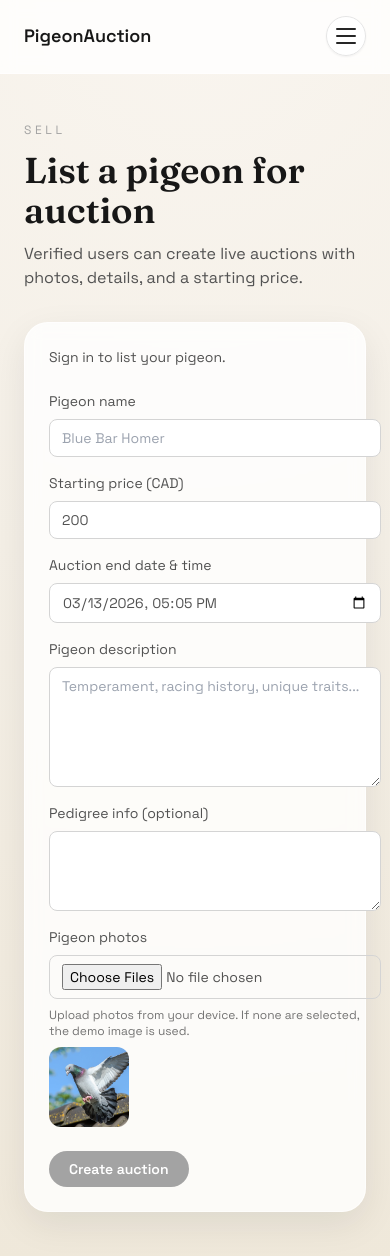
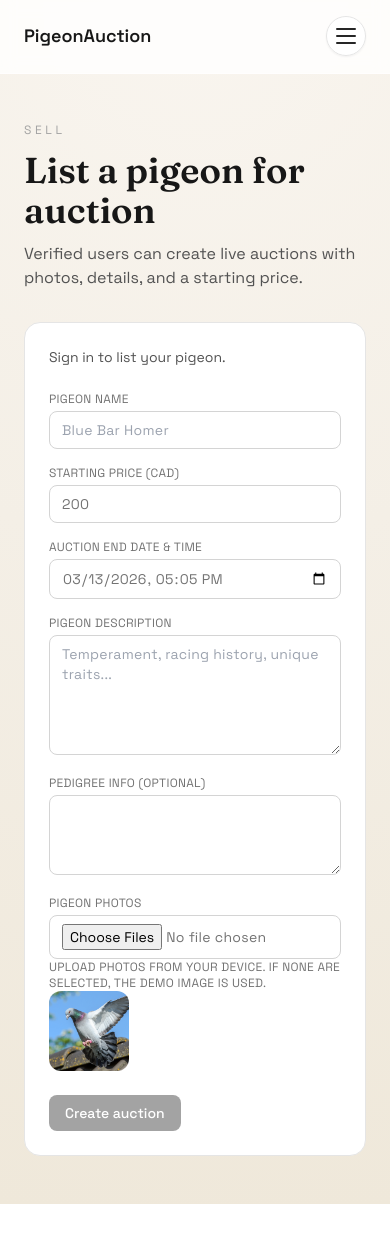
Before and after one commit to mabgcm/pigeonauction, a Next.js app: page /auctions/new in a window 390 px wide. Shown: the top 1256 px of the page. After the commit the page ends 1204 px from the top, so only its background shows below. Built offline with nearby package versions, Linux system fonts and the light colour scheme; no server answers.

Commit message:
mobile screen optimization2

```diff
--- a/src/components/AuctionCreateForm.tsx
+++ b/src/components/AuctionCreateForm.tsx
@@ -147,7 +147,7 @@ export default function AuctionCreateForm() {
   }
 
   return (
-    <div className="grid gap-6 rounded-3xl border border-white/60 bg-white/80 p-6 shadow-[0_12px_36px_rgba(15,23,42,0.08)] backdrop-blur">
+    <div className="grid gap-6 rounded-2xl border border-neutral-200 bg-white p-6">
       {!user ? (
         <p className="text-sm text-neutral-600">Sign in to list your pigeon.</p>
       ) : loadingProfile ? (
@@ -163,59 +163,59 @@ export default function AuctionCreateForm() {
       )}
 
       <div className="grid gap-4 md:grid-cols-2">
-        <label className="flex flex-col gap-2 text-sm text-neutral-600">
+        <label className="text-xs uppercase tracking-wide text-neutral-500">
           Pigeon name
           <input
             value={pigeonName}
             onChange={(e) => setPigeonName(e.target.value)}
-            className="rounded-lg border border-neutral-300 px-3 py-2 text-sm"
+            className="mt-1 w-full rounded-lg border border-neutral-300 px-3 py-2 text-sm focus:border-neutral-500 focus:outline-none"
             placeholder="Blue Bar Homer"
           />
         </label>
-        <label className="flex flex-col gap-2 text-sm text-neutral-600">
+        <label className="text-xs uppercase tracking-wide text-neutral-500">
           Starting price (CAD)
           <input
             value={startingPrice}
             onChange={(e) => setStartingPrice(e.target.value)}
-            className="rounded-lg border border-neutral-300 px-3 py-2 text-sm"
+            className="mt-1 w-full rounded-lg border border-neutral-300 px-3 py-2 text-sm focus:border-neutral-500 focus:outline-none"
             type="number"
             min={10}
           />
         </label>
-        <label className="flex flex-col gap-2 text-sm text-neutral-600">
+        <label className="text-xs uppercase tracking-wide text-neutral-500">
           Auction end date & time
           <input
             value={endDateTime}
             onChange={(e) => setEndDateTime(e.target.value)}
-            className="rounded-lg border border-neutral-300 px-3 py-2 text-sm"
+            className="mt-1 w-full rounded-lg border border-neutral-300 px-3 py-2 text-sm focus:border-neutral-500 focus:outline-none"
             type="datetime-local"
           />
         </label>
-        <label className="flex flex-col gap-2 text-sm text-neutral-600 md:col-span-2">
+        <label className="text-xs uppercase tracking-wide text-neutral-500 md:col-span-2">
           Pigeon description
           <textarea
             value={description}
             onChange={(e) => setDescription(e.target.value)}
-            className="min-h-[120px] rounded-lg border border-neutral-300 px-3 py-2 text-sm"
+            className="mt-1 min-h-[120px] w-full rounded-lg border border-neutral-300 px-3 py-2 text-sm focus:border-neutral-500 focus:outline-none"
             placeholder="Temperament, racing history, unique traits..."
           />
         </label>
-        <label className="flex flex-col gap-2 text-sm text-neutral-600 md:col-span-2">
+        <label className="text-xs uppercase tracking-wide text-neutral-500 md:col-span-2">
           Pedigree info (optional)
           <textarea
             value={pedigree}
             onChange={(e) => setPedigree(e.target.value)}
-            className="min-h-[80px] rounded-lg border border-neutral-300 px-3 py-2 text-sm"
+            className="mt-1 min-h-[80px] w-full rounded-lg border border-neutral-300 px-3 py-2 text-sm focus:border-neutral-500 focus:outline-none"
           />
         </label>
-        <label className="flex flex-col gap-2 text-sm text-neutral-600 md:col-span-2">
+        <label className="text-xs uppercase tracking-wide text-neutral-500 md:col-span-2">
           Pigeon photos
           <input
             type="file"
             accept="image/*"
             multiple
             onChange={(event) => setPhotoFiles(Array.from(event.target.files ?? []))}
-            className="rounded-lg border border-neutral-300 px-3 py-2 text-sm"
+            className="mt-1 w-full rounded-lg border border-neutral-300 px-3 py-2 text-sm"
           />
           <span className="text-xs text-neutral-500">
             Upload photos from your device. If none are selected, the demo image is used.
@@ -238,7 +238,7 @@ export default function AuctionCreateForm() {
       <button
         onClick={handleSubmit}
         disabled={!user || !isVerified || submitting || isBanned || !onboardingComplete}
-        className="w-fit rounded-full bg-neutral-900 px-5 py-2 text-sm font-semibold text-white disabled:cursor-not-allowed disabled:bg-neutral-400"
+        className="w-fit rounded-lg bg-neutral-900 px-4 py-2 text-sm font-medium text-white hover:bg-neutral-800 disabled:cursor-not-allowed disabled:bg-neutral-400"
       >
         {submitting ? "Creating..." : "Create auction"}
       </button>
```
